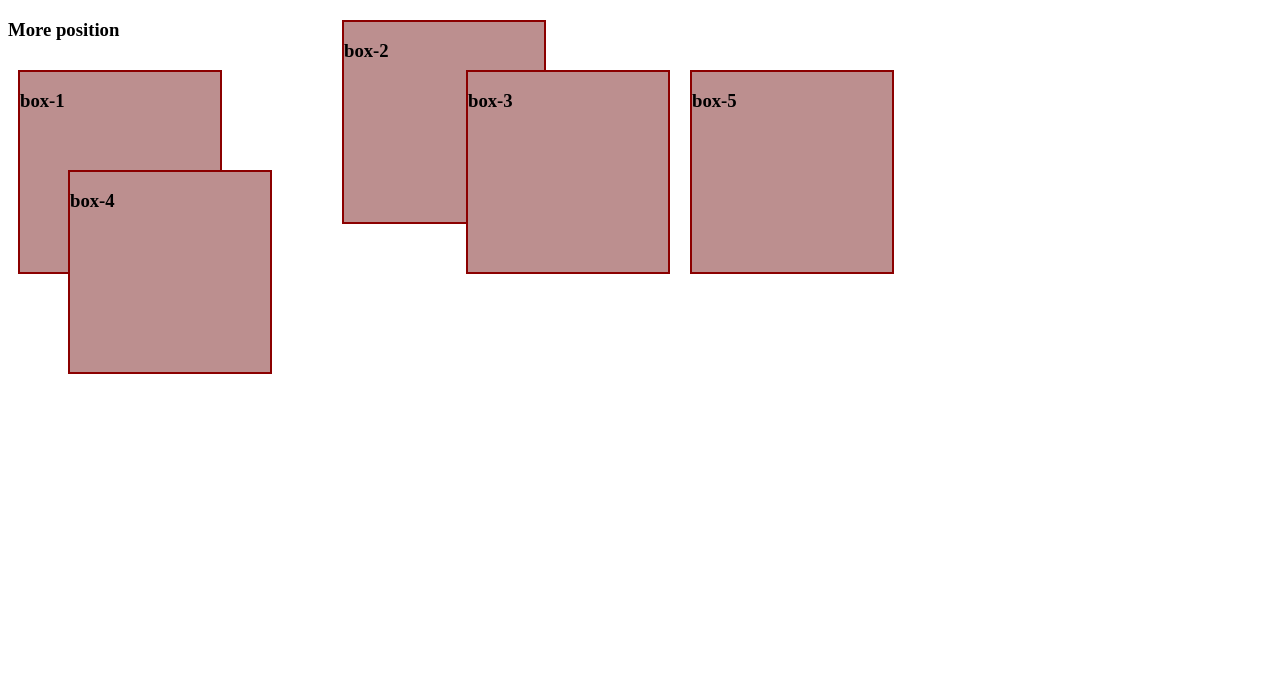
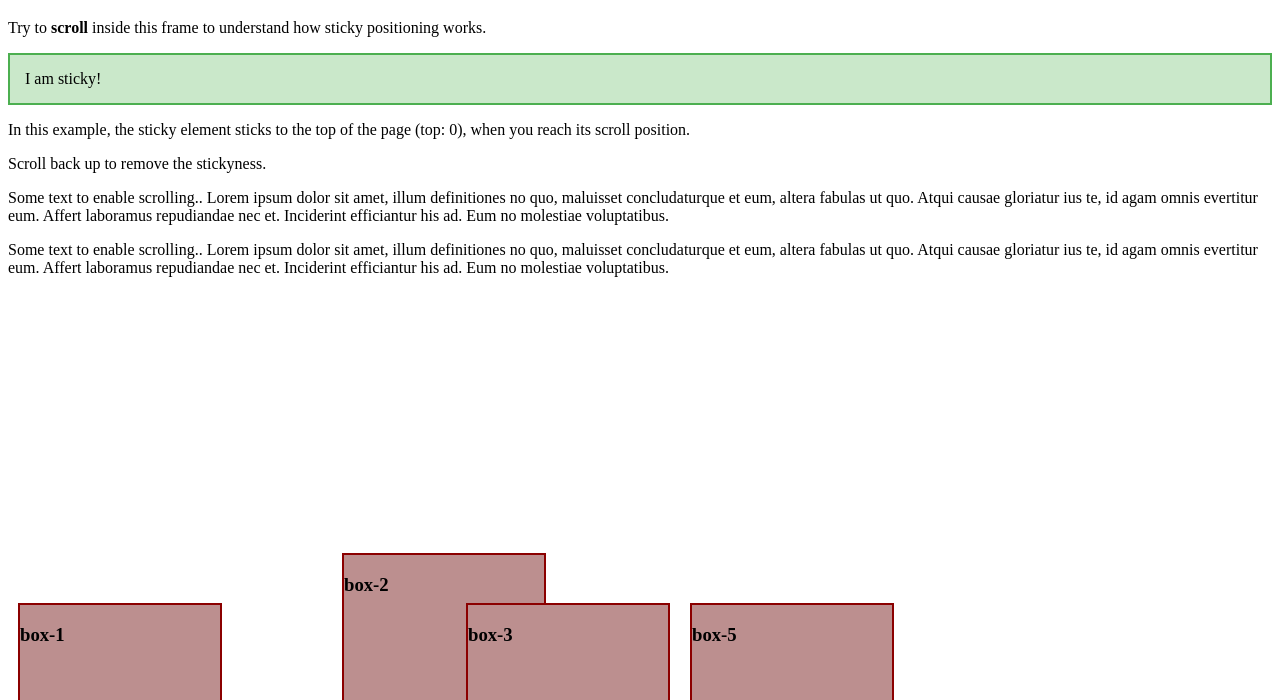
Before and after one commit to RoyDG/AdvCSS, a plain HTML site: page position.html in a window 1280 px wide. Shown: the part 61-761 px from the top of the page. Drawn offline with Linux system fonts and the light colour scheme.

Commit message:
position sticky

```diff
--- a/position.html
+++ b/position.html
@@ -1,28 +1,37 @@
 <!DOCTYPE html>
 <html lang="en">
   <head>
-    <meta charset="UTF-8">
-    <meta http-equiv="X-UA-Compatible" content="IE=edge">
-    <meta name="viewport" content="width=device-width, initial-scale=1.0">
+    <meta charset="UTF-8" />
+    <meta http-equiv="X-UA-Compatible" content="IE=edge" />
+    <meta name="viewport" content="width=device-width, initial-scale=1.0" />
     <title>Position</title>
     <style>
-        .container{
+      div.sticky {
+        position: -webkit-sticky;
+        position: sticky;
+        top: 0;
+        padding: 15px;
+        background-color: #cae8ca;
+        border: 2px solid #4caf50;
+      }
+
+      .container {
         display: flex;
         position: relative;
       }
-        .box{
+      .box {
         width: 200px;
         height: 200px;
         background-color: rosybrown;
         margin: 10px;
         border: 2px solid darkred;
       }
-        .box2{
+      .box2 {
         position: relative;
         left: 100px;
         bottom: 50px;
       }
-        .box3{
+      .box3 {
         z-index: 1;
       }
       .box4 {
@@ -33,9 +42,36 @@
     </style>
   </head>
   <body>
+    <h1>Position</h1>
 
-    <h1>Position</h1>
-    <h3>More position</h3>
+    <p>
+      Try to <b>scroll</b> inside this frame to understand how sticky
+      positioning works.
+    </p>
+
+    <div class="sticky">I am sticky!</div>
+
+    <div style="padding-bottom: 300px">
+      <p>
+        In this example, the sticky element sticks to the top of the page (top:
+        0), when you reach its scroll position.
+      </p>
+      <p>Scroll back up to remove the stickyness.</p>
+      <p>
+        Some text to enable scrolling.. Lorem ipsum dolor sit amet, illum
+        definitiones no quo, maluisset concludaturque et eum, altera fabulas ut
+        quo. Atqui causae gloriatur ius te, id agam omnis evertitur eum. Affert
+        laboramus repudiandae nec et. Inciderint efficiantur his ad. Eum no
+        molestiae voluptatibus.
+      </p>
+      <p>
+        Some text to enable scrolling.. Lorem ipsum dolor sit amet, illum
+        definitiones no quo, maluisset concludaturque et eum, altera fabulas ut
+        quo. Atqui causae gloriatur ius te, id agam omnis evertitur eum. Affert
+        laboramus repudiandae nec et. Inciderint efficiantur his ad. Eum no
+        molestiae voluptatibus.
+      </p>
+    </div>
 
     <section class="container">
       <div class="box box1">
@@ -54,6 +90,5 @@
         <h3>box-5</h3>
       </div>
     </section>
-
   </body>
 </html>
```
Lines whose indentation alone changed are shown as unchanged.
